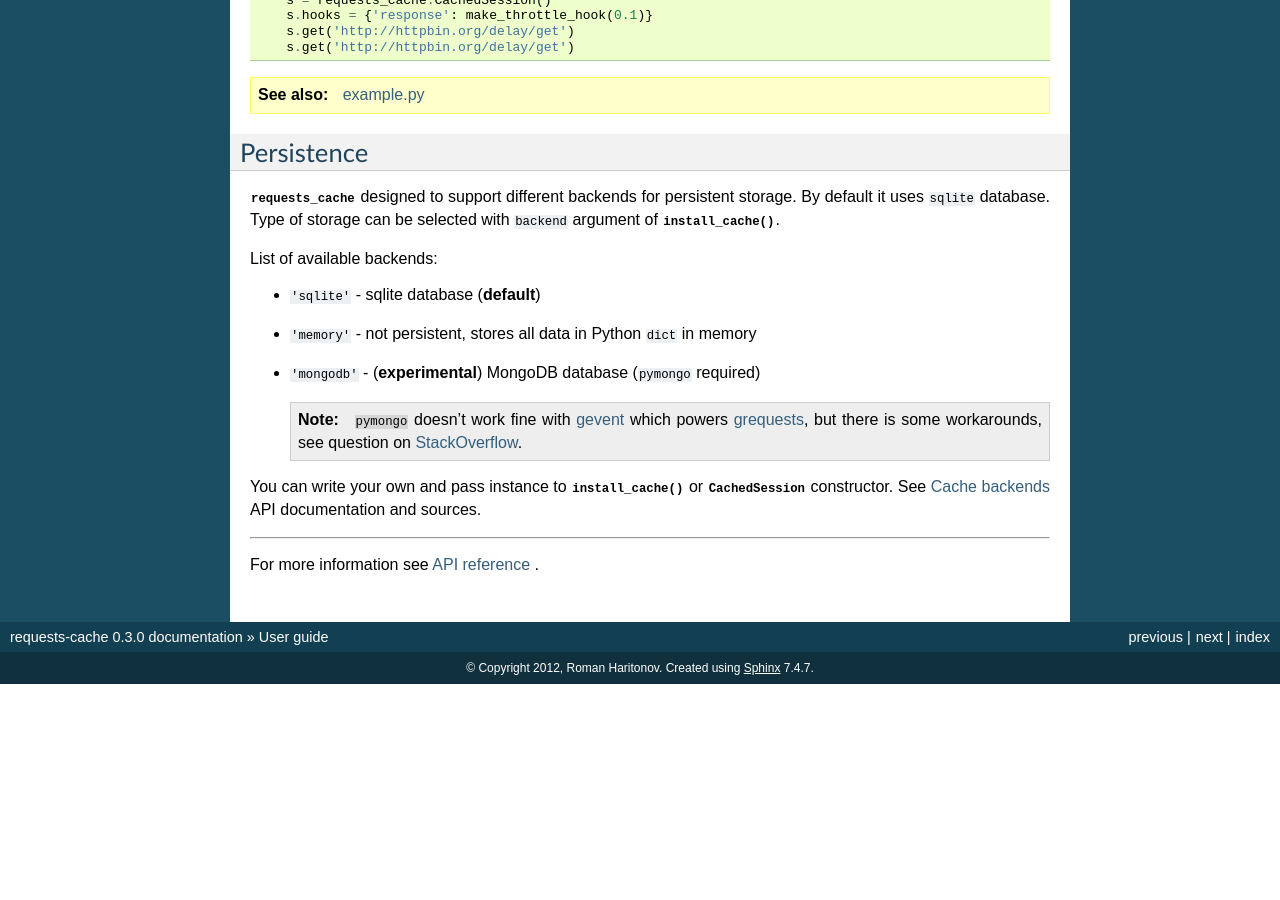
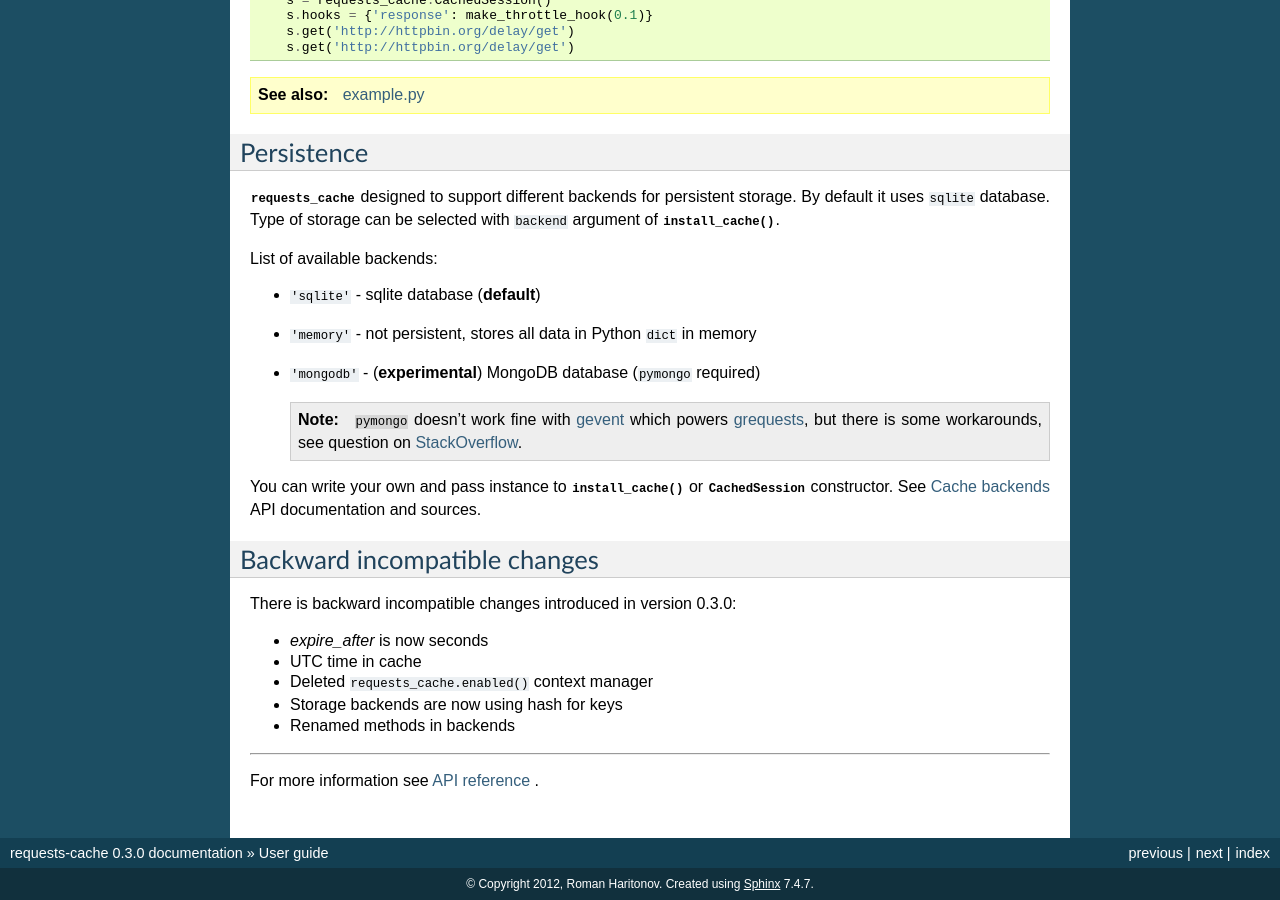
Before and after one commit to requests-cache/requests-cache, a Sphinx documentation site: the page built from docs/user_guide.rst, in a window 1280 px wide and 900 px high, scrolled down 1724 px. Built offline with Sphinx 7.4.7, drawn with Linux system fonts in a browser that asks for light colours; before the commit the page ends 2408 px from its top, so only the background shows below that; some of the changed text lies outside the part shown.

Commit message:
Document backward incompatible changes

```diff
--- a/docs/index.rst
+++ b/docs/index.rst
@@ -7,7 +7,8 @@ Requests-cache documentation
 ============================
 
 `Requests-cache <http://pypi.python.org/pypi/requests-cache>`_
-is a transparent persistent cache for requests_ (version >= 1.1.0) library.
+is a transparent persistent cache for requests_ (version >= 1.1.0
+see :ref:`incompatible_changes`) library.
 
 Source code and issue tracking can be found at
 `GitHub <https://github.com/reclosedev/requests-cache>`_.
--- a/docs/user_guide.rst
+++ b/docs/user_guide.rst
@@ -134,6 +134,21 @@ List of available backends:
 You can write your own and pass instance to :func:`install_cache` or :class:`CachedSession` constructor.
 See :ref:`cache_backends` API documentation and sources.
 
+
+.. _incompatible_changes:
+
+Backward incompatible changes
+-----------------------------
+
+There is backward incompatible changes introduced in version 0.3.0:
+
+* `expire_after` is now seconds
+* UTC time in cache
+* Deleted ``requests_cache.enabled()`` context manager
+* Storage backends are now using hash for keys
+* Renamed methods in backends
+
+
 ----------------------
 
 For more information see :doc:`API reference <api>` .
```
Also changed, not shown: HISTORY.rst (+7 -0 lines).
